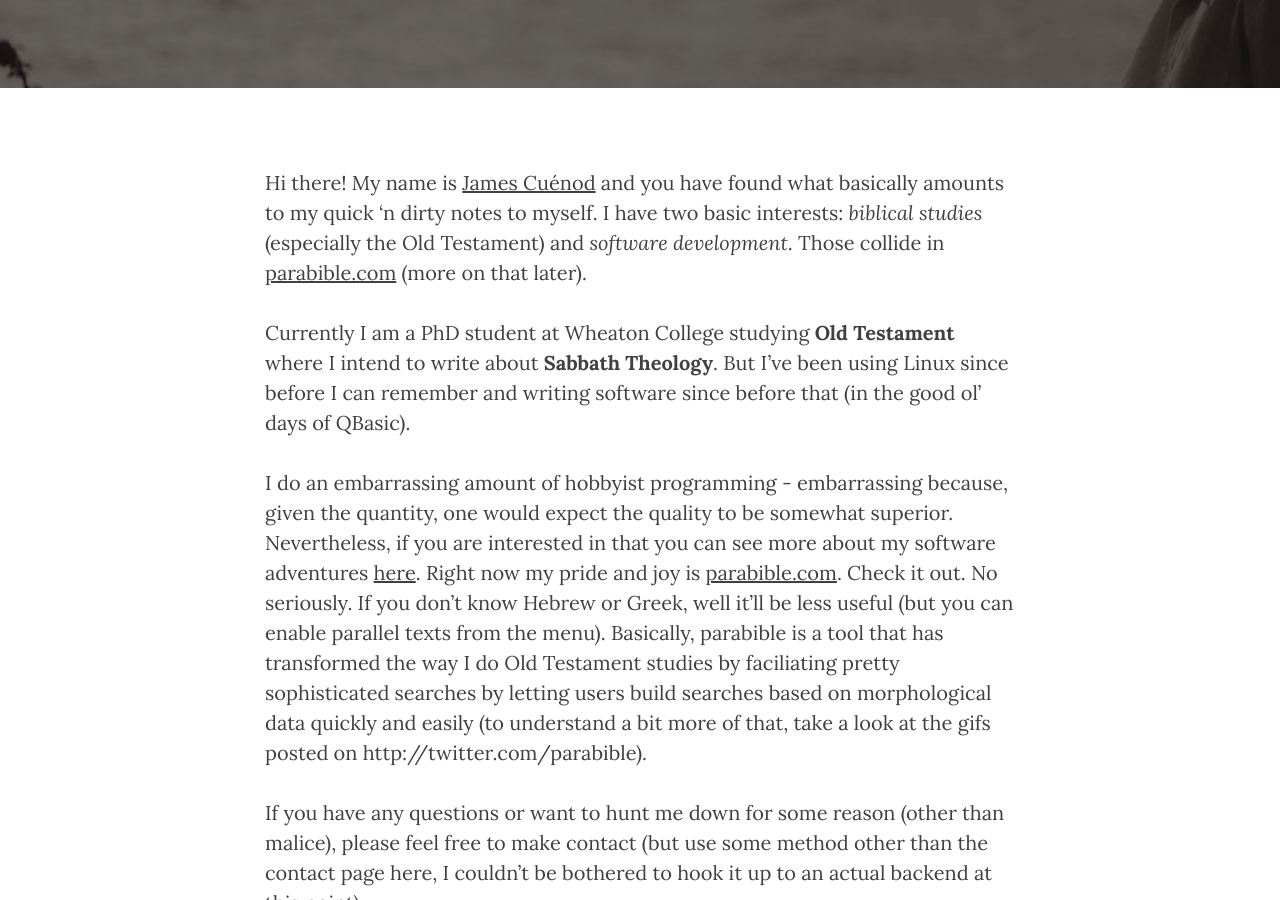
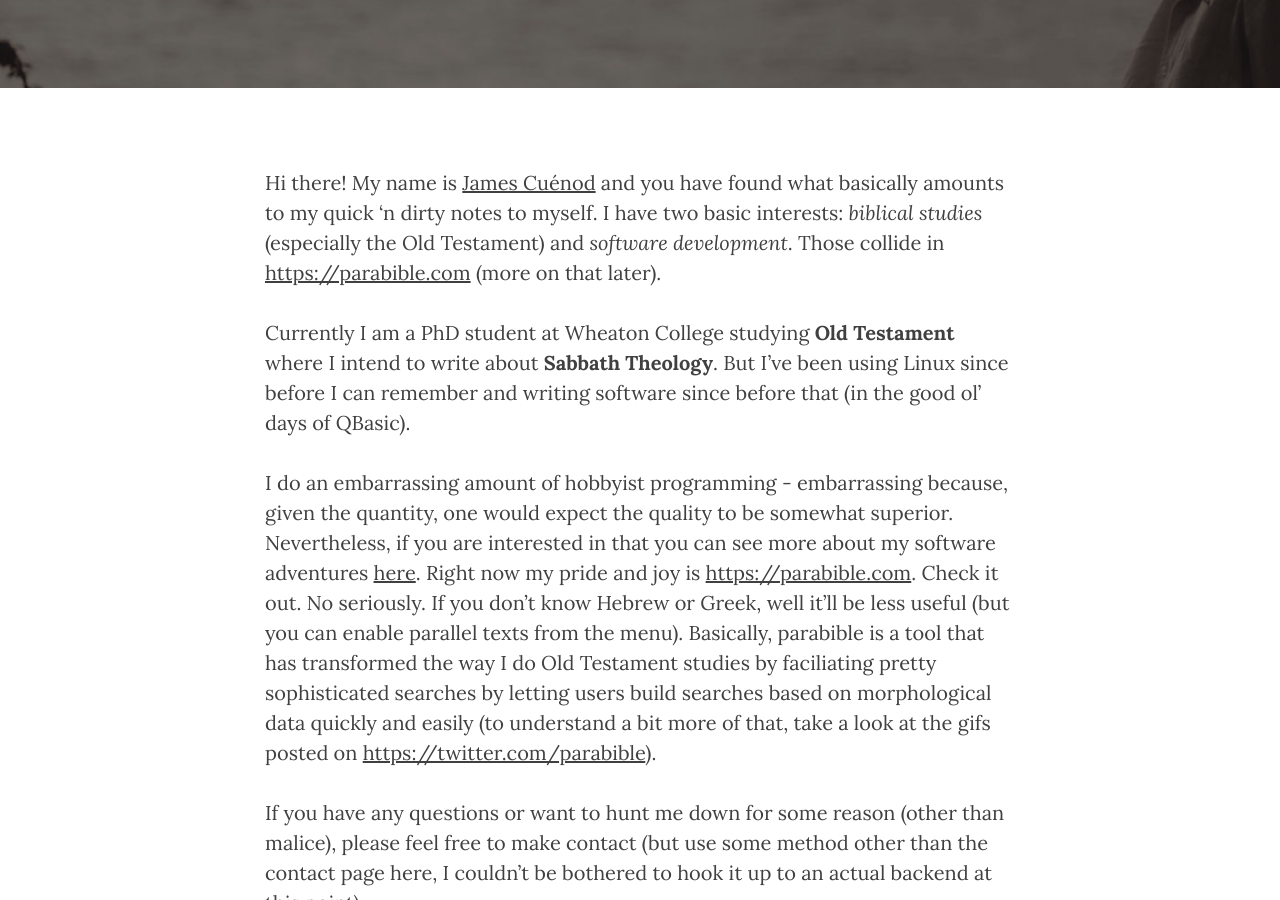
Before and after one commit to jcuenod/bibletech, a Jekyll site: the page built from about.md, in a window 1280 px wide and 900 px high, scrolled down 360 px. Built offline with Jekyll 4.4.1, drawn with Linux system fonts in a browser that asks for light colours; nearby versions of some CDN libraries; some of the changed lines change nothing that is shown.

Commit message:
Updated urls in about page

```diff
--- a/about.md
+++ b/about.md
@@ -6,10 +6,10 @@ header-img: "img/about-bg.jpg"
 order: 2
 ---
 
-Hi there! My name is [James Cuénod](https://jcuenod.github.io/) and you have found what basically amounts to my quick 'n dirty notes to myself. I have two basic interests: *biblical studies* (especially the Old Testament) and *software development*. Those collide in [parabible.com](https://parabible.com) (more on that later).
+Hi there! My name is [James Cuénod](https://jcuenod.github.io/) and you have found what basically amounts to my quick 'n dirty notes to myself. I have two basic interests: *biblical studies* (especially the Old Testament) and *software development*. Those collide in <https://parabible.com> (more on that later).
 
 Currently I am a PhD student at Wheaton College studying **Old Testament** where I intend to write about **Sabbath Theology**. But I've been using Linux since before I can remember and writing software since before that (in the good ol' days of QBasic).
 
-I do an embarrassing amount of hobbyist programming - embarrassing because, given the quantity, one would expect the quality to be somewhat superior. Nevertheless, if you are interested in that you can see more about my software adventures [here](http://github.com/jcuenod/). Right now my pride and joy is [parabible.com](https://parabible.com). Check it out. No seriously. If you don't know Hebrew or Greek, well it'll be less useful (but you can enable parallel texts from the menu). Basically, parabible is a tool that has transformed the way I do Old Testament studies by faciliating pretty sophisticated searches by letting users build searches based on morphological data quickly and easily (to understand a bit more of that, take a look at the gifs posted on http://twitter.com/parabible).
+I do an embarrassing amount of hobbyist programming - embarrassing because, given the quantity, one would expect the quality to be somewhat superior. Nevertheless, if you are interested in that you can see more about my software adventures [here](http://github.com/jcuenod/). Right now my pride and joy is <https://parabible.com>. Check it out. No seriously. If you don't know Hebrew or Greek, well it'll be less useful (but you can enable parallel texts from the menu). Basically, parabible is a tool that has transformed the way I do Old Testament studies by faciliating pretty sophisticated searches by letting users build searches based on morphological data quickly and easily (to understand a bit more of that, take a look at the gifs posted on <https://twitter.com/parabible>).
 
 If you have any questions or want to hunt me down for some reason (other than malice), please feel free to make contact (but use some method other than the contact page here, I couldn't be bothered to hook it up to an actual backend at this point).
```
